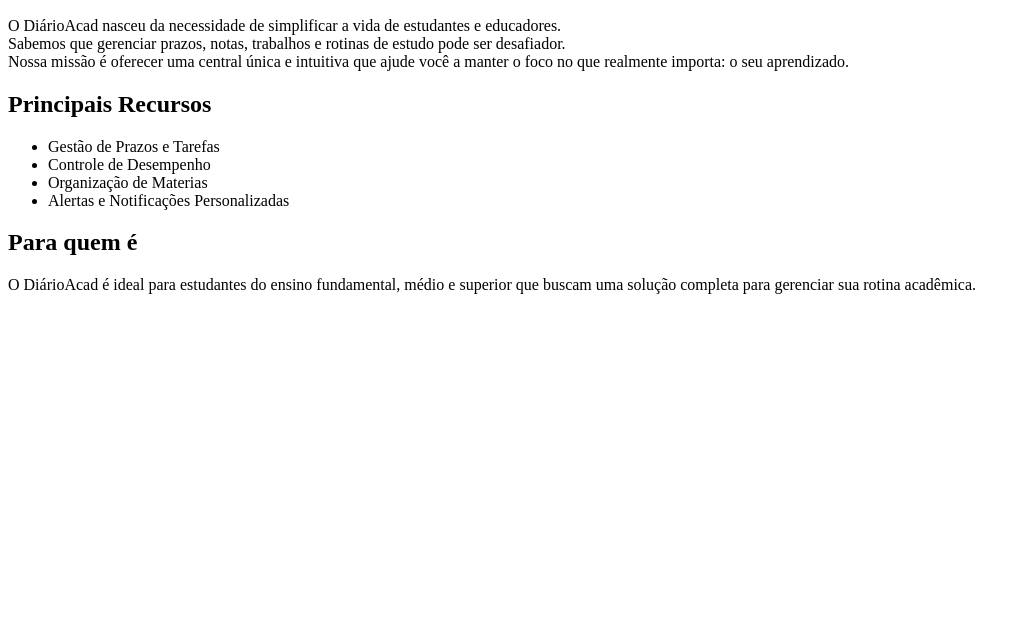
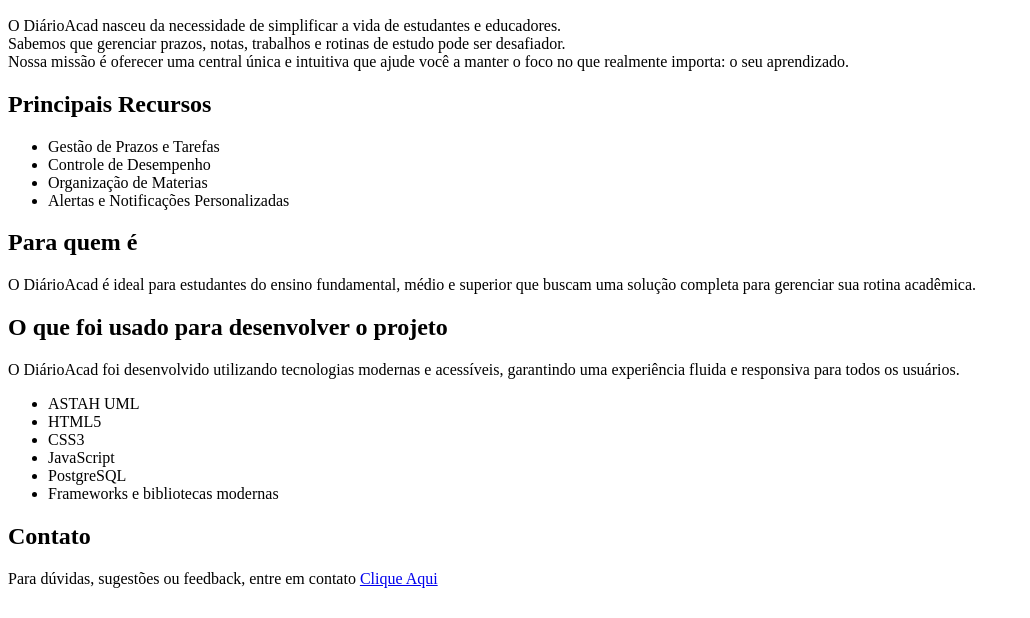
Before and after one commit to RaulGiacometi/o-vibe-e-o-codas, a plain HTML site: page PI-diarioacad/sobre.html in a window 1280 px wide. Shown: the part 182-800 px from the top of the page, without its empty margins (0-1030 px from the left). Drawn offline with Linux system fonts and the light colour scheme.

Commit message:
sobre e contato do sistema

```diff
--- a/PI-diarioacad/sobre.html
+++ b/PI-diarioacad/sobre.html
@@ -21,7 +21,8 @@
         <h2>Porque o desenvolvimento do projeto</h2>
         <p>O DiárioAcad nasceu da necessidade de simplificar a vida de estudantes e educadores.
             <br>Sabemos que gerenciar prazos, notas, trabalhos e rotinas de estudo pode ser desafiador.
-            <br>Nossa missão é oferecer uma central única e intuitiva que ajude você a manter o foco no que realmente importa: o seu aprendizado.
+            <br>Nossa missão é oferecer uma central única e intuitiva que ajude você a manter o foco no que realmente
+            importa: o seu aprendizado.
         </p>
     </div>
 
@@ -37,8 +38,29 @@
 
     <div>
         <h2>Para quem é</h2>
-        <p>O DiárioAcad é ideal para estudantes do ensino fundamental, médio e superior que buscam uma solução completa para gerenciar sua rotina acadêmica.</p>
+        <p>O DiárioAcad é ideal para estudantes do ensino fundamental, médio e superior que buscam uma solução completa
+            para gerenciar sua rotina acadêmica.</p>
     </div>
+
+    <div>
+        <h2>O que foi usado para desenvolver o projeto</h2>
+        <p>O DiárioAcad foi desenvolvido utilizando tecnologias modernas e acessíveis, garantindo uma experiência fluida
+            e responsiva para todos os usuários.</p>
+        <ul>
+            <li>ASTAH UML</li>
+            <li>HTML5</li>
+            <li>CSS3</li>
+            <li>JavaScript</li>
+            <li>PostgreSQL</li>
+            <li>Frameworks e bibliotecas modernas</li>
+        </ul>
+    </div>
+
+    <div>
+        <h2>Contato</h2>
+        <p>Para dúvidas, sugestões ou feedback, entre em contato <a href="./contato.html">Clique Aqui</a></p>
+    </div>
+
 </body>
 
 </html>
```
Also changed, not shown: PI-diarioacad/contato.html (added, +29 -0 lines).
